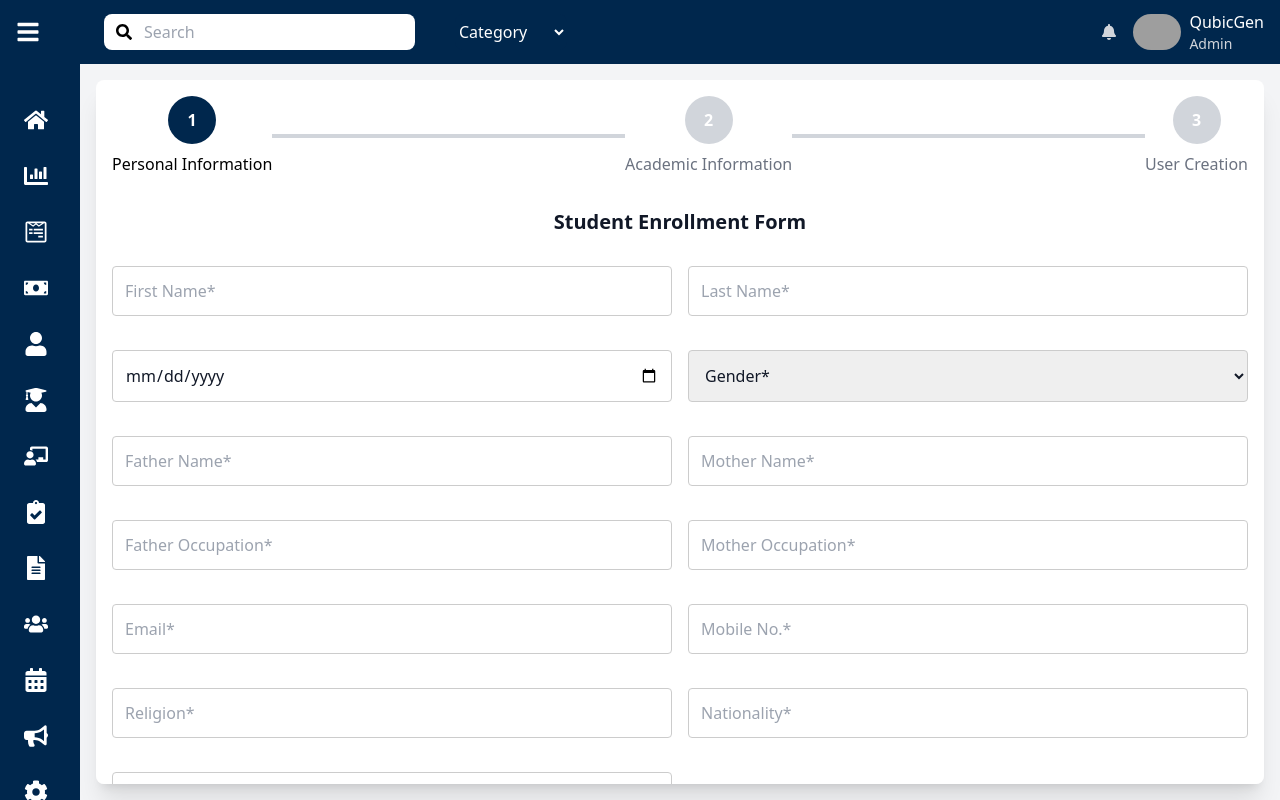
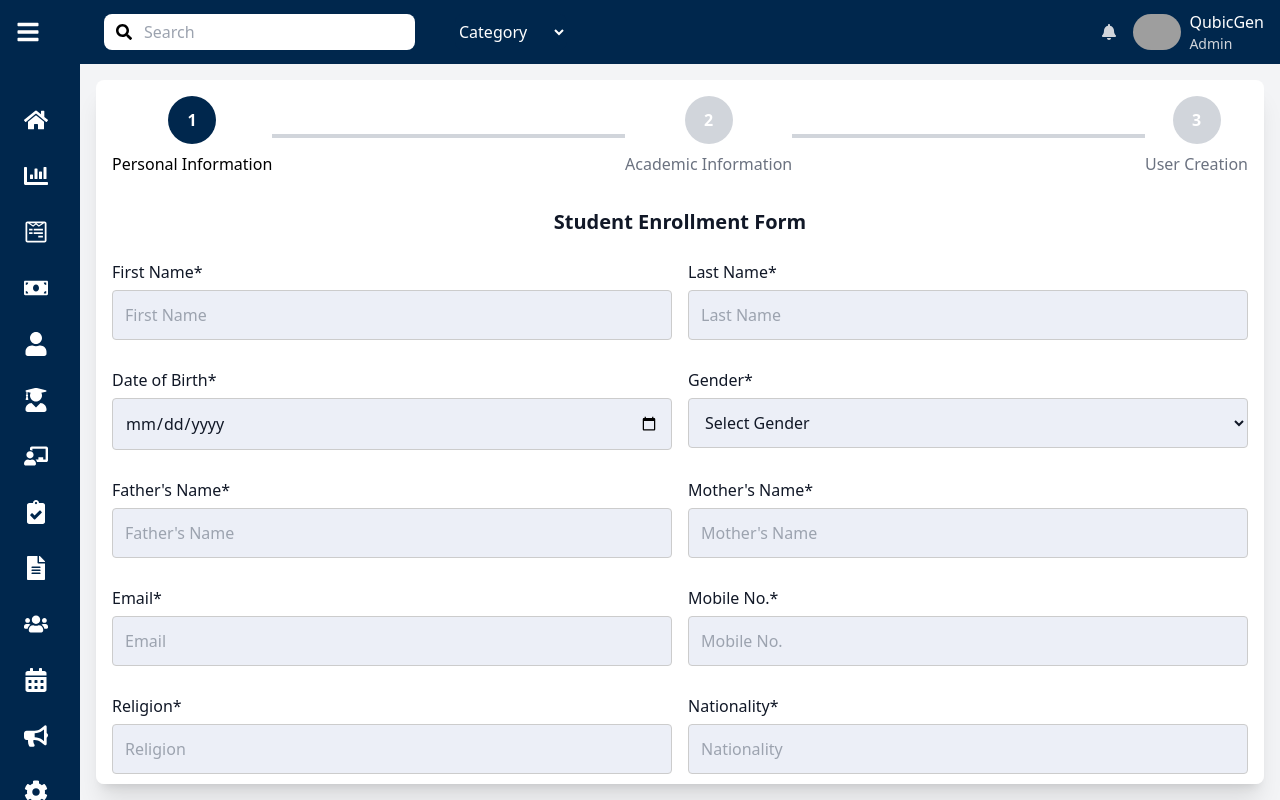
Before and after one commit to QubicGen11/SMS, a React (Vite) app: page /studentenrollment in a window 1280 px wide. Built offline with nearby package versions, Linux system fonts and the light colour scheme; grey boxes are pictures that could not be loaded.

Commit message:
Added student form

```diff
--- a/src/Components/Enrolements_Components/StudentEnrollment.jsx
+++ b/src/Components/Enrolements_Components/StudentEnrollment.jsx
@@ -2,7 +2,7 @@ import React, { useState } from 'react';
 import { useNavigate } from 'react-router-dom';
 import Sidemenu from '../Sidemanu_Components/Sidemenu';
 import Header from '../Header_Components/Header';
-import StudentIndicator from './StudentIndicator'; // Ensure this import is correct
+import StudentIndicator from './StudentIndicator';
 import './StudentEnrollment.css';
 
 const StudentEnrollment = () => {
@@ -23,6 +23,7 @@ const StudentEnrollment = () => {
       nationality: '',
       address: ''
     });
+    const [errors, setErrors] = useState({});
     const [step, setStep] = useState(1);
     const steps = ['Personal Information', 'Academic Information', 'User Creation'];
 
@@ -33,16 +34,48 @@ const StudentEnrollment = () => {
     const handleChange = (e) => {
       const { name, value } = e.target;
       setFormData({ ...formData, [name]: value });
+      if (errors[name]) {
+        setErrors({ ...errors, [name]: '' });
+      }
+    };
+
+    const validateForm = () => {
+      let newErrors = {};
+      // Validation logic for step 1
+      if (step === 1) {
+        if (!formData.firstName) newErrors.firstName = 'First name is required';
+        if (!formData.lastName) newErrors.lastName = 'Last name is required';
+        if (!formData.dateOfBirth) newErrors.dateOfBirth = 'Date of birth is required';
+        if (!formData.gender) newErrors.gender = 'Gender is required';
+        if (!formData.fatherName) newErrors.fatherName = 'Father\'s name is required';
+        if (!formData.motherName) newErrors.motherName = 'Mother\'s name is required';
+        if (!formData.email) newErrors.email = 'Email is required';
+        if (!formData.mobileNo) newErrors.mobileNo = 'Mobile number is required';
+        if (!formData.religion) newErrors.religion = 'Religion is required';
+        if (!formData.nationality) newErrors.nationality = 'Nationality is required';
+        if (!formData.address) newErrors.address = 'Address is required';
+      }
+      // Additional validation for other steps can be added here
+      return newErrors;
     };
 
     const handleSubmit = (e) => {
       e.preventDefault();
+      const formErrors = validateForm();
+      if (Object.keys(formErrors).length === 0) {
         if (step === 3) {
           console.log("Submitting Form Data:", formData);
           navigate('/next-path-after-submission');
         } else {
-      setStep(step + 1); // Navigate to next step
+          setStep(step + 1);
         }
+      } else {
+        setErrors(formErrors);
+      }
+    };
+
+    const handlePrevious = () => {
+      if (step > 1) setStep(step - 1);
     };
 
   return (
@@ -58,26 +91,120 @@ const StudentEnrollment = () => {
             <form onSubmit={handleSubmit} className="space-y-4">
               <div className="grid grid-cols-1 md:grid-cols-2 gap-4">
                 {step === 1 && <>
-                  <input type="text" name="firstName" placeholder="First Name*" className="input-field" value={formData.firstName} onChange={handleChange} />
-                  <input type="text" name="lastName" placeholder="Last Name*" className="input-field" value={formData.lastName} onChange={handleChange} />
-                  <input type="date" name="dateOfBirth" placeholder="Date of Birth*" className="input-field" value={formData.dateOfBirth} onChange={handleChange} />
-                  <select name="gender" className="input-field" value={formData.gender} onChange={handleChange}>
-                    <option value="">Gender*</option>
+                  <div>
+                    <label htmlFor="firstName">First Name*</label>
+                    <input type="text" id="firstName" name="firstName" placeholder="First Name" className="input-field bg-[#eceff7] bg-[#eceff7]" value={formData.firstName} onChange={handleChange} />
+                    {errors.firstName && <p className="error text-red-500">{errors.firstName}</p>}
+                  </div>
+                  <div>
+                    <label htmlFor="lastName">Last Name*</label>
+                    <input type="text" id="lastName" name="lastName" placeholder="Last Name" className="input-field bg-[#eceff7]" value={formData.lastName} onChange={handleChange} />
+                    {errors.lastName && <p className="error text-red-500">{errors.lastName}</p>}
+                  </div>
+                  <div>
+                    <label htmlFor="dateOfBirth">Date of Birth*</label>
+                    <input type="date" id="dateOfBirth" name="dateOfBirth" className="input-field bg-[#eceff7]" value={formData.dateOfBirth} onChange={handleChange} />
+                    {errors.dateOfBirth && <p className="error text-red-500">{errors.dateOfBirth}</p>}
+                  </div>
+                  <div>
+                    <label htmlFor="gender">Gender*</label>
+                    <select id="gender" name="gender" className="input-field bg-[#eceff7]" value={formData.gender} onChange={handleChange}>
+                      <option value="">Select Gender</option>
                       <option value="Male">Male</option>
                       <option value="Female">Female</option>
                       <option value="Other">Other</option>
                     </select>
-                  <input type="text" name="fatherName" placeholder="Father Name*" className="input-field" value={formData.fatherName} onChange={handleChange} />
-                  <input type="text" name="motherName" placeholder="Mother Name*" className="input-field" value={formData.motherName} onChange={handleChange} />
-                  <input type="text" name="fatherOccupation" placeholder="Father Occupation*" className="input-field" value={formData.fatherOccupation} onChange={handleChange} />
-                  <input type="text" name="motherOccupation" placeholder="Mother Occupation*" className="input-field" value={formData.motherOccupation} onChange={handleChange} />
-                  <input type="email" name="email" placeholder="Email*" className="input-field" value={formData.email} onChange={handleChange} />
-                  <input type="text" name="mobileNo" placeholder="Mobile No.*" className="input-field" value={formData.mobileNo} onChange={handleChange} />
-                  <input type="text" name="religion" placeholder="Religion*" className="input-field" value={formData.religion} onChange={handleChange} />
-                  <input type="text" name="nationality" placeholder="Nationality*" className="input-field" value={formData.nationality} onChange={handleChange} />
-                  <textarea name="address" placeholder="Address*" rows="3" className="input-field" value={formData.address} onChange={handleChange}></textarea>
+                    {errors.gender && <p className="error text-red-500">{errors.gender}</p>}
+                  </div>
+                  <div>
+                    <label htmlFor="fatherName">Father's Name*</label>
+                    <input type="text" id="fatherName" name="fatherName" placeholder="Father's Name" className="input-field bg-[#eceff7]" value={formData.fatherName} onChange={handleChange} />
+                    {errors.fatherName && <p className="error text-red-500">{errors.fatherName}</p>}
+                  </div>
+                  <div>
+                    <label htmlFor="motherName">Mother's Name*</label>
+                    <input type="text" id="motherName" name="motherName" placeholder="Mother's Name" className="input-field bg-[#eceff7]" value={formData.motherName} onChange={handleChange} />
+                    {errors.motherName && <p className="error text-red-500">{errors.motherName}</p>}
+                  </div>
+                  <div>
+                    <label htmlFor="email">Email*</label>
+                    <input type="email" id="email" name="email" placeholder="Email" className="input-field bg-[#eceff7]" value={formData.email} onChange={handleChange} />
+                    {errors.email && <p className="error text-red-500">{errors.email}</p>}
+                  </div>
+                  <div>
+                    <label htmlFor="mobileNo">Mobile No.*</label>
+                    <input type="number" id="mobileNo" name="mobileNo" placeholder="Mobile No." className="input-field bg-[#eceff7]" value={formData.mobileNo} onChange={handleChange} />
+                    {errors.mobileNo && <p className="error text-red-500">{errors.mobileNo}</p>}
+                  </div>
+                  <div>
+                    <label htmlFor="religion"> Religion*</label>
+                    <input type="text" id="religion" name="religion" placeholder="Religion" className="input-field bg-[#eceff7] " value={formData.religion} onChange={handleChange} />
+                    {errors.religion && <p className="error text-red-500">{errors.religion}</p>}
+                  </div>
+                  <div>
+                    <label htmlFor="nationality"> Nationality*</label>
+                    <input type="text" id="nationality" name="nationality" placeholder="Nationality" className="input-field bg-[#eceff7] " value={formData.nationality} onChange={handleChange} />
+                    {errors.nationality && <p className="error text-red-500">{errors.nationality}</p>}
+                  </div>
+                  <div>
+                    <label htmlFor="mobileNo"> Address*</label>
+
+                    <input type="text" id="address" name="address" placeholder="Address" className="input-field bg-[#eceff7] " value={formData.address} onChange={handleChange} />
+                    {errors.address && <p className="error text-red-500">{errors.address}</p>}
+                  </div>
+                </>}
+                {step === 2 && <>
+                  <div>
+                    <label htmlFor="class">Class*</label>
+                    <input type="text" id="class" name="class" className="input-field bg-[#eceff7]" value={formData.class} onChange={handleChange} />
+                    {errors.class && <p className="error text-red-500">{errors.class}</p>}
+                  </div>
+                  <div>
+                    <label htmlFor="modeOfTransportation">Mode of Transportation*</label>
+                    <input type="text" id="modeOfTransportation" name="modeOfTransportation" className="input-field bg-[#eceff7]" value={formData.modeOfTransportation} onChange={handleChange} />
+                    {errors.modeOfTransportation && <p className="error text-red-500">{errors.modeOfTransportation}</p>}
+                  </div>
+                  <div>
+                    <label htmlFor="identificationMarks1">Identification Marks 1*</label>
+                    <input type="text" id="identificationMarks1" name="identificationMarks1" className="input-field bg-[#eceff7]" value={formData.identificationMarks1} onChange={handleChange} />
+                    {errors.identificationMarks1 && <p className="error text-red-500">{errors.identificationMarks1}</p>}
+                  </div>
+                  <div>
+                    <label htmlFor="identificationMarks2">Identification Marks 2</label>
+                    <input type="text" id="identificationMarks2" name="identificationMarks2" className="input-field bg-[#eceff7]" value={formData.identificationMarks2} onChange={handleChange} />
+                  </div>
+                  <div>
+                    <label htmlFor="studyCertificate">Study/Conduct Certificate*</label>
+                    <input type="file" id="studyCertificate" name="studyCertificate" className="input-field bg-[#eceff7]" onChange={handleChange} />
+                    {errors.studyCertificate && <p className="error text-red-500">{errors.studyCertificate}</p>}
+                  </div>
+                  <div>
+                    <label htmlFor="transferCertificate">Transfer Certificate*</label>
+                    <input type="file" id="transferCertificate" name="transferCertificate" className="input-field bg-[#eceff7]                     " onChange={handleChange} />
+                    {errors.transferCertificate && <p className="error text-red-500">{errors.transferCertificate}</p>}
+                  </div>
+                  <div>
+                    <label htmlFor="dateOfJoining">Date of Joining*</label>
+                    <input type="date" id="dateOfJoining" name="dateOfJoining" className="input-field bg-[#eceff7]" value={formData.dateOfJoining} onChange={handleChange} />
+                    {errors.dateOfJoining && <p className="error text-red-500">{errors.dateOfJoining}</p>}
+                  </div>
+                </>}
+                {step === 3 && <>
+                  <div>
+                    <label htmlFor="username">Username/Login ID*</label>
+                    <input type="text" id="username" name="username" placeholder="Username/Login ID" className="input-field bg-[#eceff7]" value={formData.username} onChange={handleChange} />
+                    {errors.username && <p className="error text-red-500">{errors.username}</p>}
+                  </div>
+                  <div>
+                    <label htmlFor="password">Password*</label>
+                    <input type="password" id="password" name="password" placeholder="Password" className="input-field bg-[#eceff7]" value={formData.password} onChange={handleChange} />
+                    {errors.password && <p className="error text-red-500">{errors.password}</p>}
+                  </div>
                 </>}
               </div>
+              {step > 1 && (
+                <button type="button" onClick={handlePrevious} className="bg-gray-500 hover:bg-gray-600 text-white px-4 py-2 rounded-md mr-2">Previous</button>
+              )}
               <button type="submit" className="bg-blue-600 hover:bg-blue-700 text-white px-4 py-2 rounded-md">{step === 3 ? 'Submit' : 'Next'}</button>
             </form>
           </div>
```
Lines whose indentation alone changed are shown as unchanged.
